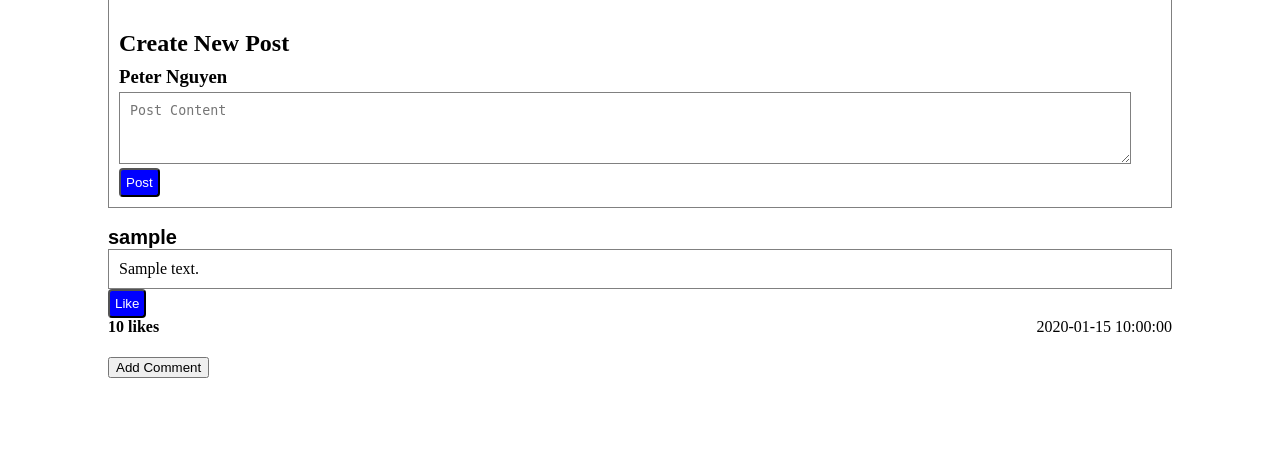
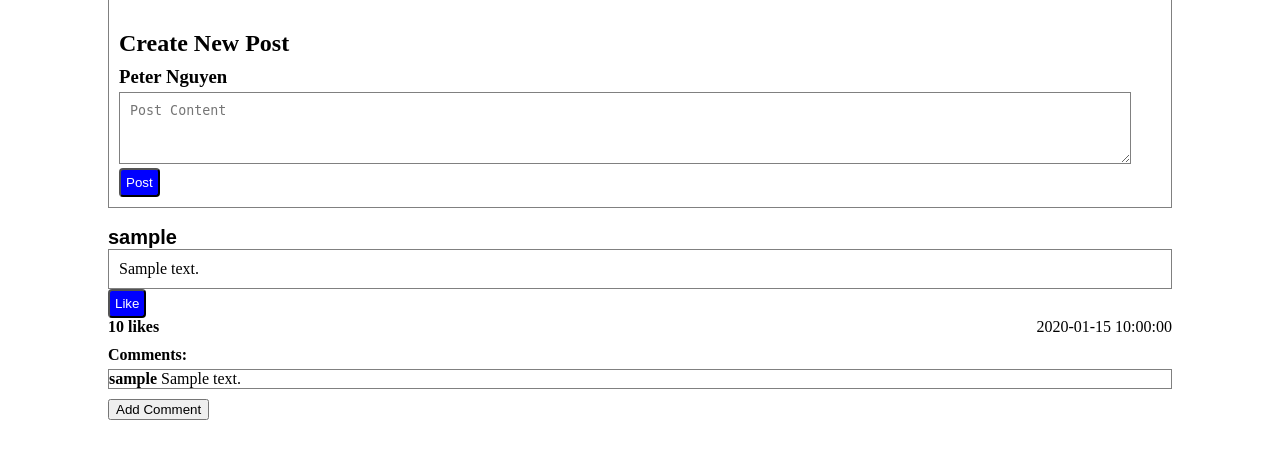
Before and after one commit to petern48/social-network-app, a Flask app: template templates/index.html in a window 1280 px wide. Shown: the part 105-564 px from the top of the page. Run offline with Flask 2, Linux system fonts and the light colour scheme; a user stored in the database is signed in; tables that the repository leaves empty hold one stand-in row (values such as "Sample post"); the template is opened without the code that fills it: most values are stand-ins (such as "Sample title", 1, 10 or a date in 2020).

Commit message:
Finish comment implementation that saves to db

```diff
--- a/app.py
+++ b/app.py
@@ -5,7 +5,7 @@ import sqlite3 as sql
 from os import path
 from flask_cors import CORS
 from helpers import error,  get_posts, login_required, executeDB
-from helpers import create_post, create_comment
+from helpers import create_post, create_comment, get_comments
 
 
 app = Flask(__name__)
@@ -30,8 +30,8 @@ def comment(id):
 
     if request.method == "POST":
         content = request.form.get("comment")
-        create_comment(content, id)
-        comments = executeDB("SELECT * FROM comments WHERE post_id=?", [id])
+        if content:
+            create_comment(content, id)
 
         return redirect(request.url)
         #return jsonify({"comments":comments})
@@ -96,13 +96,11 @@ def index():
         if content:
             create_post(content)
 
-
-    # Gets all posts from all users
+    # Gets all posts and comments from all users
     posts = get_posts()
-
     comments = get_comments()
 
-    return render_template("index.html", posts=posts)
+    return render_template("index.html", posts=posts, comments=comments)
 
 
 @app.route("/register", methods=["GET", "POST"])
--- a/helpers.py
+++ b/helpers.py
@@ -42,7 +42,7 @@ def create_comment(content, post_id):
     executeDB("INSERT INTO comments (user_id, post_id, username, comment, datetime) VALUES (?,?,?,?,?)", [user_id, post_id, username, content, now])
 
 def get_comments():
-    return executeDB("SELECT * from comments");
+    return executeDB("SELECT * from comments")
 
 def create_post(content):
     """Creates a post, given the content to post"""
--- a/static/styles.css
+++ b/static/styles.css
@@ -1,6 +1,12 @@
 .inline {
     margin-top: 0px;
     display: inline-block;
+    margin-bottom: 0px;
+}
+
+.no-margin {
+    margin-top: 10px;
+    margin-bottom: 0px;
 }
 
 .username {
@@ -24,7 +30,7 @@
 }
 
 .comment{
-    margin-top: 0px;
+    margin-top: 5px;
     border: 1px solid gray;
 }
 
--- a/templates/index.html
+++ b/templates/index.html
@@ -26,16 +26,23 @@
         <h4 id="like-count{{ post['id'] }}" class="inline">{{ post["likes"] }} likes</h4>
         {# Datetime #}
         <p class="inline right">{{ post["datetime"] }}</p>
-        <br>
-        {# Comments #}
-        <div id="comments{{ post["id"] }}"></div>
-        <button class="comment-toggle" name="{{ post["id"] }}">Add Comment</button>
+        {# Comments, hidden until opened #}
+        <div id="comments{{ post["id"] }}">
+            <h4 class="no-margin">Comments:</h4>
+            {% for comment in comments %}
+                {% if comment.post_id == post.id %}
+                    <div class="comment"><b>{{comment.username}}</b>  {{ comment.comment }}</div>
+                {% endif %}
+            {% endfor %}
+
+        </div>
+        <button class="comment-toggle no-margin" name="{{ post["id"] }}">Add Comment</button>
 
         <form action="/comment-post/{{post["id"]}}" id="comment-input{{post["id"]}}" method="post" style="display:none">
             <textarea class="textbox" id="textbox{{post.id}}" placeholder="Comment" name="comment"></textarea>
             <input id="submit-comment{{post["id"]}}" class="button" type="submit" value="Comment">
         </form>
-
+        <br>
         <br>
 
     {% endfor %}
```
Also changed, not shown: network.db.
